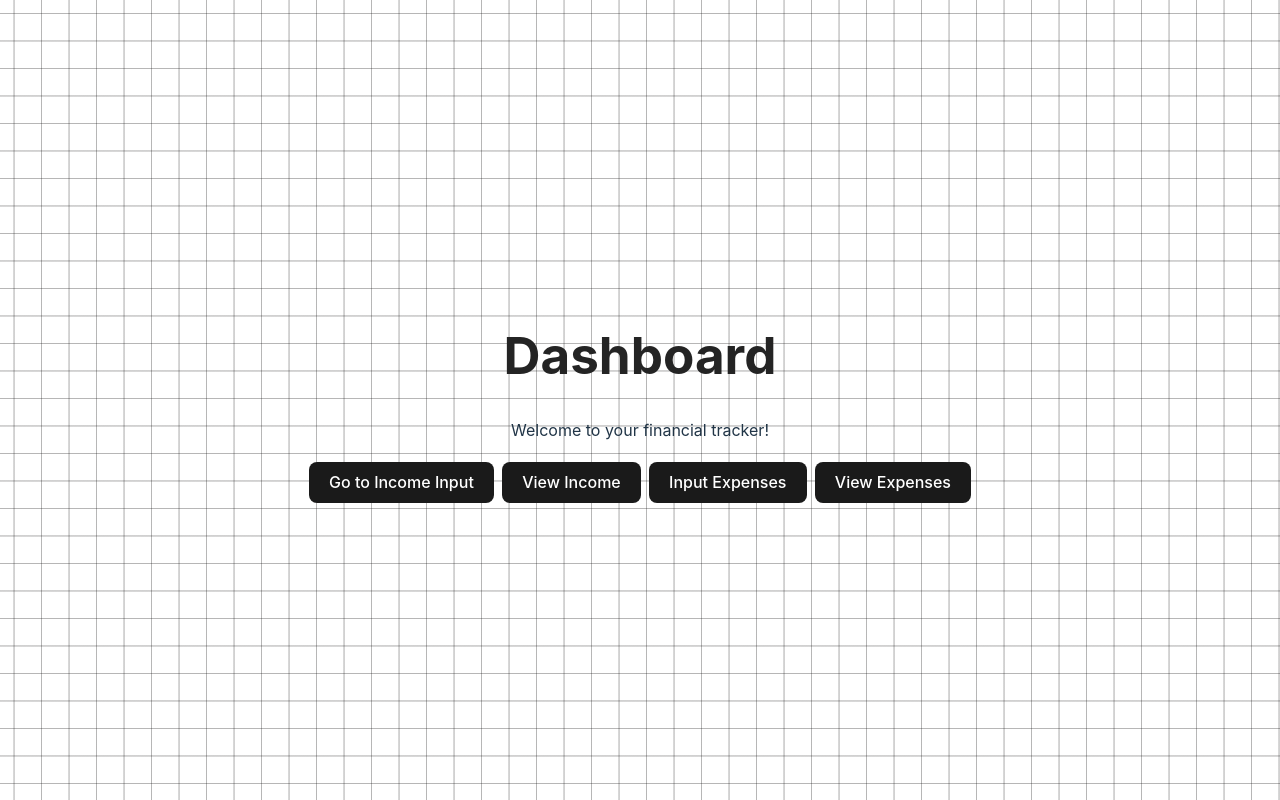
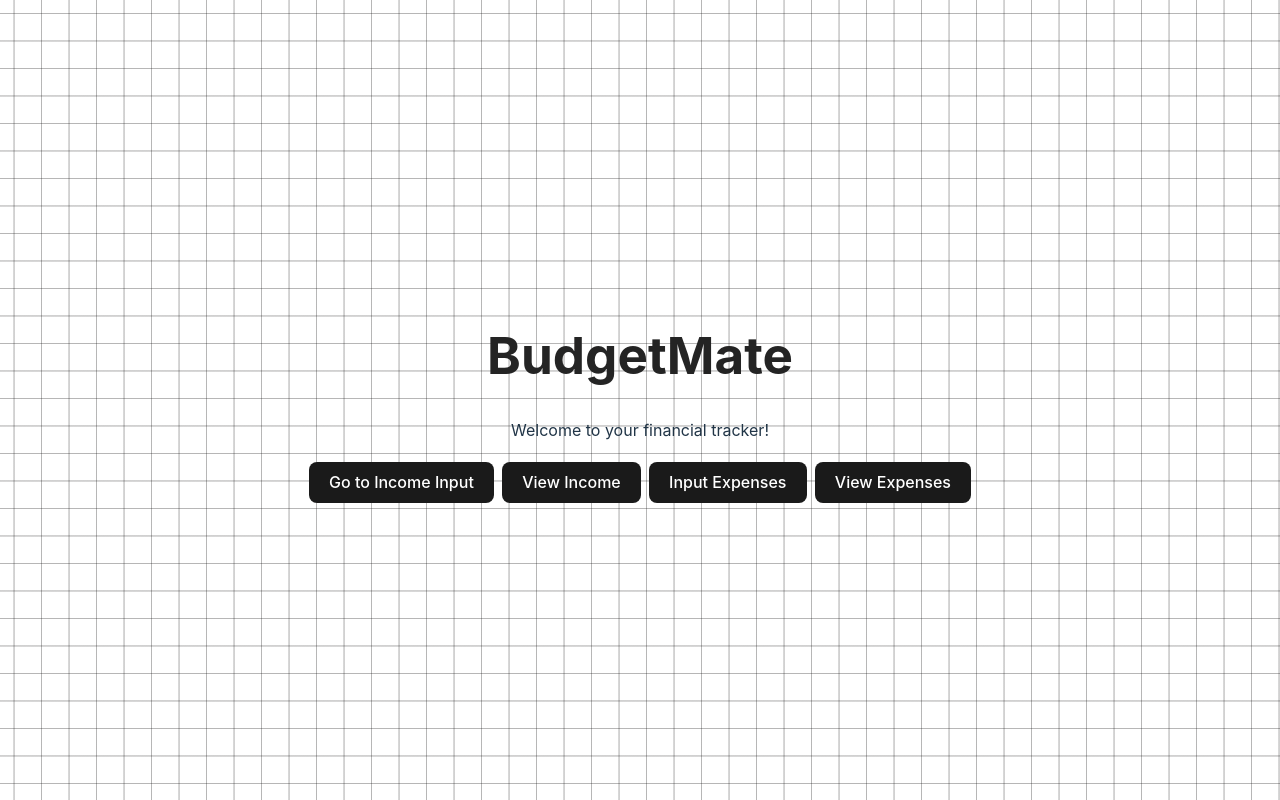
Before and after one commit to andrewvand02/BudgetMate, a React (Vite) app in the folder BudgetMate/client/: page / in a window 1280 px wide. Built offline with nearby package versions, Linux system fonts and the light colour scheme.

Commit message:
Update Dashboard.jsx

```diff
--- a/BudgetMate/client/src/Dashboard.jsx
+++ b/BudgetMate/client/src/Dashboard.jsx
@@ -4,7 +4,7 @@ import { Link } from 'react-router-dom';
 const Dashboard = () => {
     return (
         <div>
-            <h1>Dashboard</h1>
+            <h1>BudgetMate</h1>
             <p>Welcome to your financial tracker!</p>
             <Link to="/income">
                 <button>Go to Income Input</button>
```
